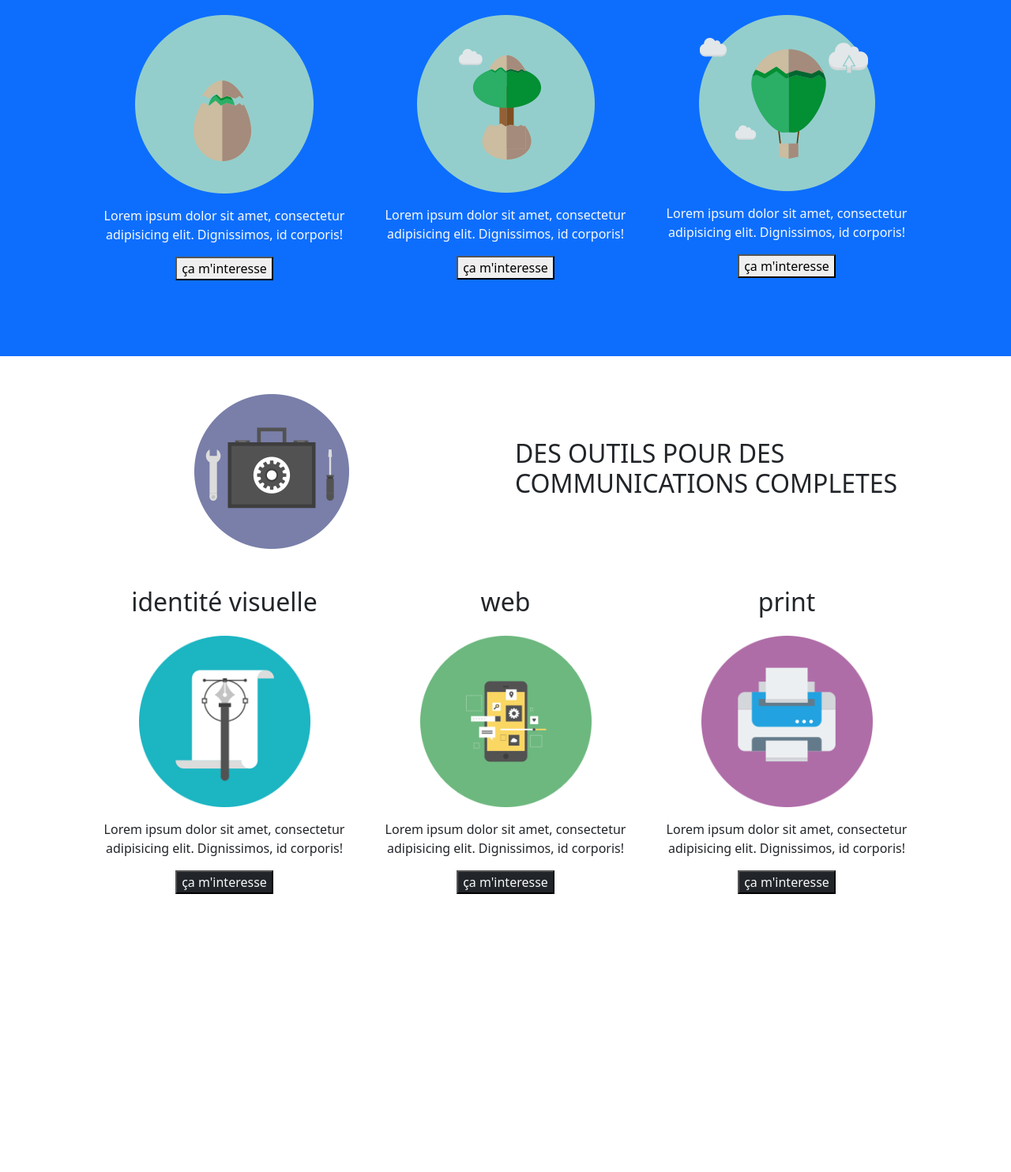
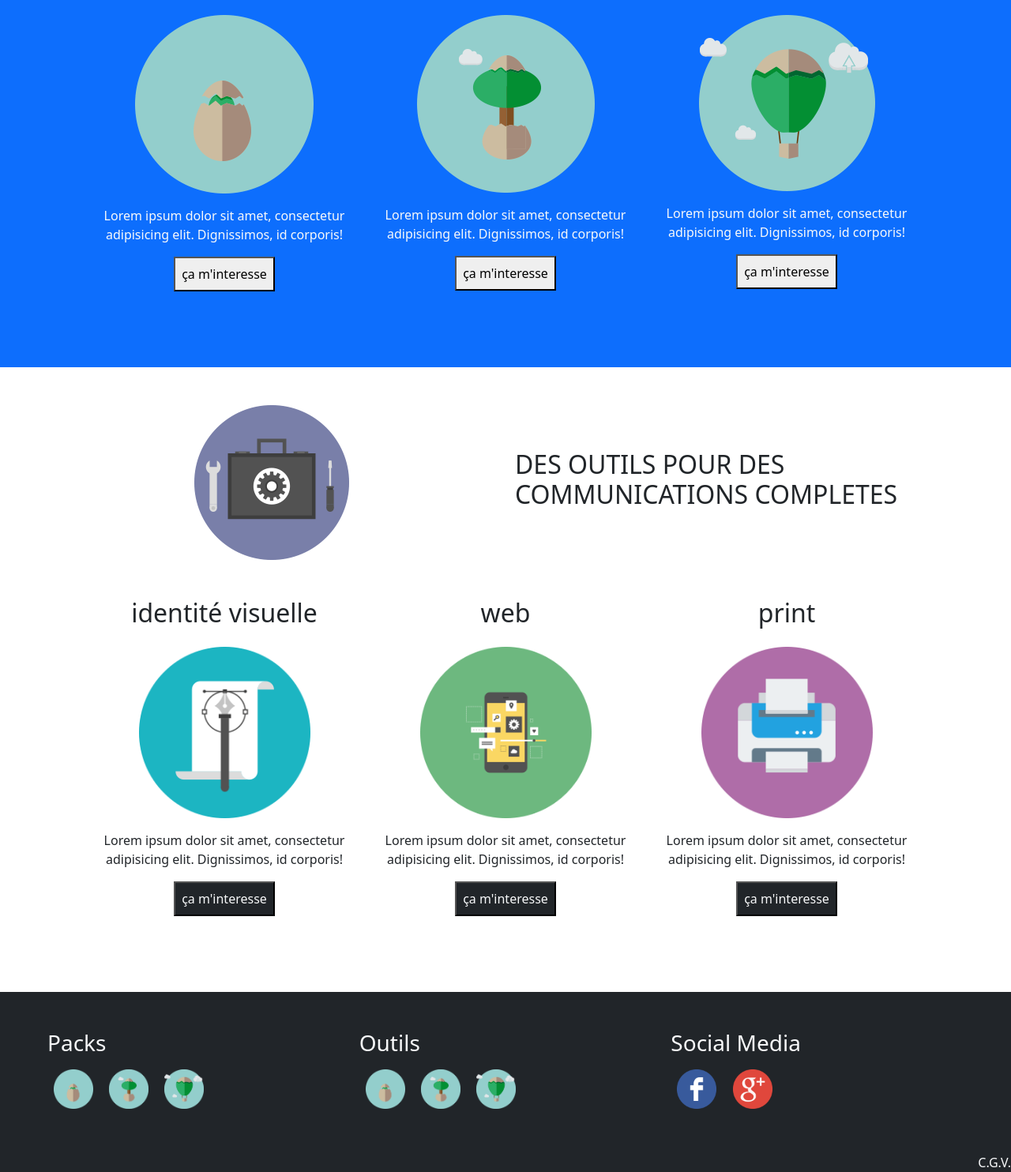
Before and after one commit to hilal193/Youcommunik-bootstrap, a website: page index.html in a window 1280 px wide. Shown: the part 1506-2990 px from the top of the page at 79% size. Before the commit the page ends 2734 px from the top, so only its background shows below. Drawn offline with nearby package versions, Linux system fonts and the light colour scheme.

Commit message:
footer end

```diff
--- a/index.html
+++ b/index.html
@@ -69,7 +69,6 @@
       <div>
         <img src="./public/img/banner-home.png" width="100%" alt="i">
       </div>
-
     </section>
 
     <section class="section2 d-flex p-5 justify-content-center">
@@ -103,19 +102,19 @@
             <h2>éclosion</h2>
             <img src="./public/img/icon-eclosion.png" class="p-3" alt="e">
             <p>Lorem ipsum dolor sit amet, consectetur adipisicing elit. Dignissimos, id corporis!</p>
-            <button>ça m'interesse</button>
+            <button class="p-2">ça m'interesse</button>
           </div>
           <div class="col-4 text-center">
             <h2>evolution</h2>
             <img src="./public/img/icon-evolution.png" class="p-3" alt="e">
             <p>Lorem ipsum dolor sit amet, consectetur adipisicing elit. Dignissimos, id corporis!</p>
-            <button>ça m'interesse</button>
+            <button class="p-2">ça m'interesse</button>
           </div>
           <div class="col-4 text-center">
             <h2>envole</h2>
             <img src="./public/img/icon-envole.png" class="p-3" alt="e">
             <p>Lorem ipsum dolor sit amet, consectetur adipisicing elit. Dignissimos, id corporis!</p>
-            <button class="">ça m'interesse</button>
+            <button class="p-2">ça m'interesse</button>
           </div>
         </div>
       </div>
@@ -138,24 +137,48 @@
             <h2>identité visuelle</h2>
             <img src="./public/img/identite-graphique.png" class="p-3 w-75" alt="e">
             <p>Lorem ipsum dolor sit amet, consectetur adipisicing elit. Dignissimos, id corporis!</p>
-            <button class="bg-dark text-light">ça m'interesse</button>
+            <button class="bg-dark text-light p-2">ça m'interesse</button>
           </div>
           <div class="col-4 text-center">
             <h2>web</h2>
             <img src="./public/img/reseaux-sociaux.png" class="p-3 w-75" alt="e">
             <p>Lorem ipsum dolor sit amet, consectetur adipisicing elit. Dignissimos, id corporis!</p>
-            <button class="bg-dark text-light">ça m'interesse</button>
+            <button class="bg-dark text-light p-2">ça m'interesse</button>
           </div>
           <div class="col-4 text-center">
             <h2>print</h2>
             <img src="./public/img/print.png" class="p-3 w-75" alt="e">
             <p>Lorem ipsum dolor sit amet, consectetur adipisicing elit. Dignissimos, id corporis!</p>
-            <button class="bg-dark text-light">ça m'interesse</button>
+            <button class="bg-dark text-light p-2">ça m'interesse</button>
           </div>
         </div>
       </div>
     </section>
 
+    <footer class="bg-dark text-light d-flex p-5">
+      <div class="container">
+        <h3>Packs</h3>
+        <img src="./public/img/icon-eclosion.png" class="m-2" height="50px" alt="a">
+        <img src="./public/img/icon-evolution.png" class="m-2" height="50px" alt="a">
+        <img src="./public/img/icon-envole.png" class="m-2" height="50px" alt="a">
+      </div>
+
+      <div class="container">
+        <h3>Outils</h3>
+        <img src="./public/img/icon-eclosion.png" class="m-2" height="50px" alt="a">
+        <img src="./public/img/icon-evolution.png" class="m-2" height="50px" alt="a">
+        <img src="./public/img/icon-envole.png" class="m-2" height="50px" alt="a">
+      </div>
+
+      <div class="container">
+        <h3>Social Media</h3>
+        <img src="./public/img/social-f.png" class="m-2" height="50px" alt="a">
+        <img src="./public/img/google-plus.png" class="m-2" height="50px" alt="a">
+      </div>
+    </footer>
+    <div class="d-flex justify-content-end bg-dark text-light">
+      <span>C.G.V.</span>
+    </div>
     <script src="./node_modules/bootstrap/dist/js/bootstrap.js"></script>
     <script src="./node_modules/@popperjs/core/dist/umd/popper.js"></script>
 </body>
```
